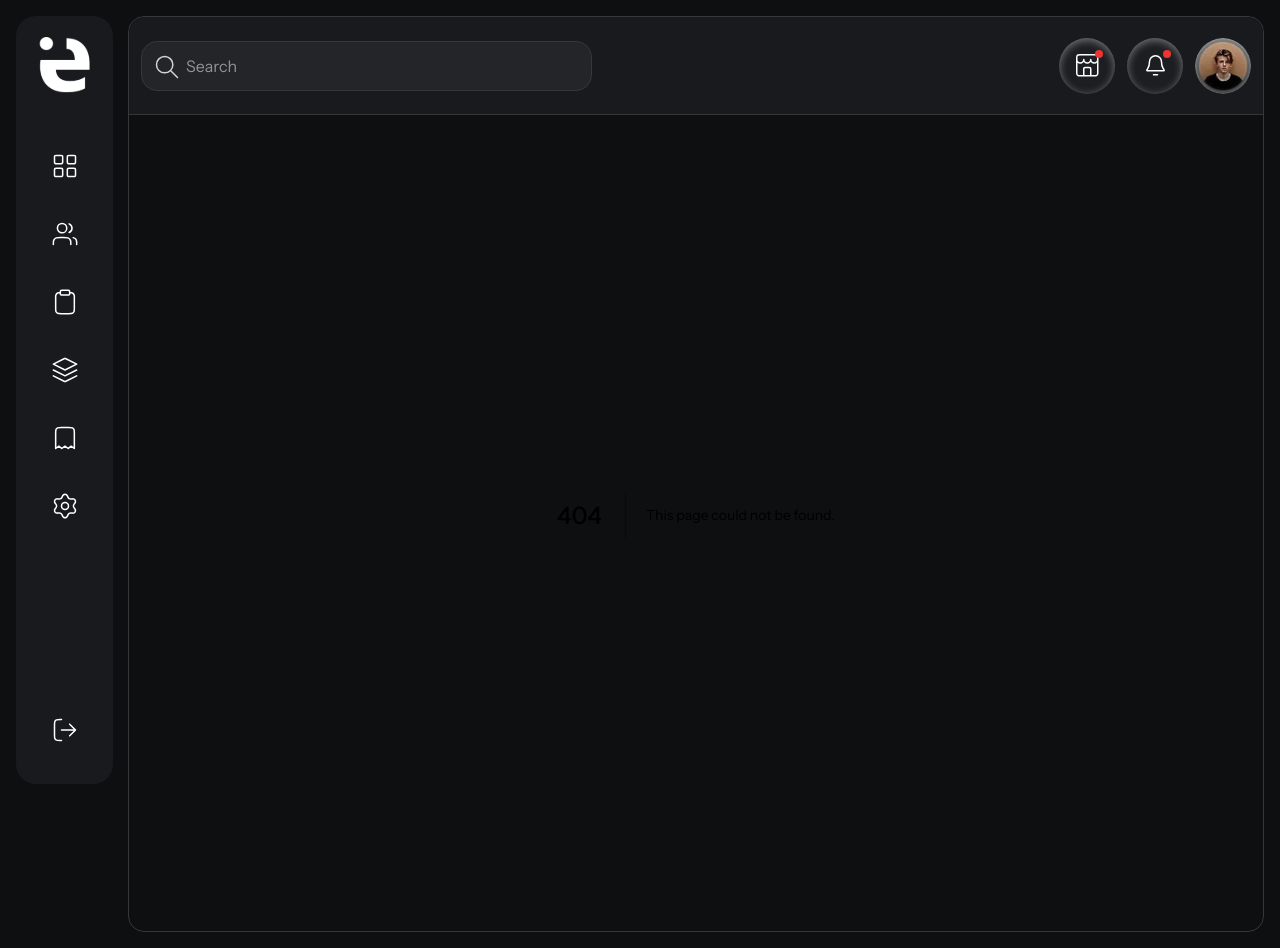
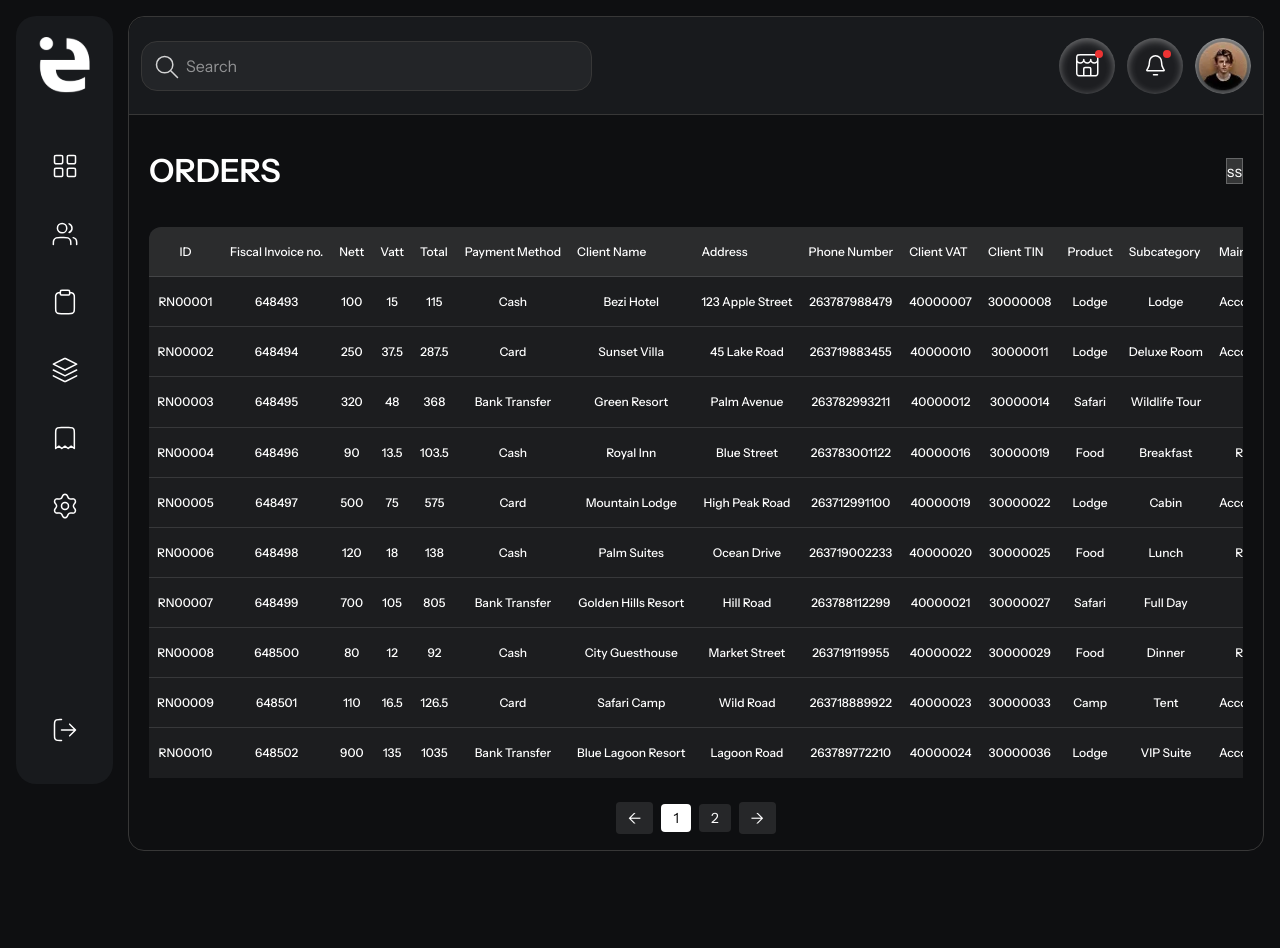
Before and after one commit to abdul-lahdev/post-System, a Next.js app: page /admin/order in a window 1280 px wide. Before the commit this address had no page. After the commit the page ends 867 px from the top, so only its background shows below. Built offline with nearby package versions, Linux system fonts and the light colour scheme.

Commit message:
Order:Page

```diff
--- /dev/null
+++ b/src/app/admin/order/page.jsx
@@ -0,0 +1,172 @@
+'use client'
+import { useState } from "react"
+import * as React from "react"
+import { Calendar } from "@/components/ui/calendar"
+import {
+    Popover,
+    PopoverContent,
+    PopoverTrigger,
+} from "@/components/ui/popover"
+import RevenueChart from "@/app/component/dashboard/revenue-chart"
+
+import {
+    Table,
+    TableBody,
+    TableHead,
+    TableHeader,
+    TableRow,
+    TableCell
+} from "@/components/ui/table"
+
+import {orderData} from "@/app/constants/data"
+
+export default function Page(){
+
+    const [objData,setObjData]=useState(orderData)
+
+    // ---------------- Pagination State ----------------
+    const [currentPage, setCurrentPage] = useState(1);
+    const itemsPerPage = 10;
+
+    const totalPages = Math.ceil(objData.length / itemsPerPage);
+
+    const indexOfLastItem = currentPage * itemsPerPage;
+    const indexOfFirstItem = indexOfLastItem - itemsPerPage;
+
+    const currentItems = objData.slice(indexOfFirstItem, indexOfLastItem);
+
+    // ------------ Pagination page number logic with dots ------------
+    const getPageNumbers = () => {
+        const pages = [];
+
+        if (totalPages <= 7) {
+            for (let i = 1; i <= totalPages; i++) pages.push(i);
+        } else {
+            pages.push(1);
+            pages.push(2);
+
+            if (currentPage > 4) pages.push("...");
+
+            const start = Math.max(3, currentPage - 1);
+            const end = Math.min(totalPages - 2, currentPage + 1);
+
+            for (let i = start; i <= end; i++) pages.push(i);
+
+            if (currentPage < totalPages - 3) pages.push("...");
+
+            pages.push(totalPages - 1);
+            pages.push(totalPages);
+        }
+
+        return pages;
+    };
+
+
+    return(
+        <>
+        <div className="text-white px-5 pt-8">
+
+            <div className="flex items-center justify-between">
+                <h1 className="text-[32px] font-semibold uppercase">Orders</h1>
+                <button className="bg-[#FFFFFF29] border border-[#FFFFFF3D] ">ss</button>
+            </div>
+
+            <Table className='mt-8'>
+                <TableHeader>
+                    <TableRow className='bg-[#FFFFFF1F] border-b border-[#FFFFFF1F] hover:bg-[#FFFFFF1F]'>
+                        <TableHead className="text-white font-medium text-[12px] rounded-tl-[12px] py-4 text-center">ID</TableHead>
+                        <TableHead className="text-white text-[12px]">Fiscal Invoice no.</TableHead>
+                        <TableHead className="text-white text-[12px]">Nett</TableHead>
+                        <TableHead className="text-white text-[12px]">Vatt</TableHead>
+                        <TableHead className="text-white text-[12px]">Total</TableHead>
+                        <TableHead className="text-white text-[12px]">Payment Method</TableHead>
+                        <TableHead className="text-white text-[12px]">Client Name</TableHead>
+                        <TableHead className="text-white text-[12px]">Address</TableHead>
+                        <TableHead className="text-white text-[12px]">Phone Number</TableHead>
+                        <TableHead className="text-white text-[12px]">Client VAT</TableHead>
+                        <TableHead className="text-white text-[12px]">Client TIN</TableHead>
+                        <TableHead className="text-white text-[12px]">Product</TableHead>
+                        <TableHead className="text-white text-[12px]">Subcategory</TableHead>
+                        <TableHead className="text-white text-[12px]">Main Category</TableHead>
+                        <TableHead className="text-white text-[12px]">Unit number</TableHead>
+                        <TableHead className="text-white text-[12px]">Unit Type</TableHead>
+                        <TableHead className="text-white text-[12px]">Date of travel</TableHead>
+                        <TableHead className="text-white text-[12px]">Date of payment</TableHead>
+                        <TableHead className="text-white text-[12px]">Client Type</TableHead>
+                        <TableHead className="text-white text-[12px]">Notes</TableHead>
+                        <TableHead className="text-white text-[12px]">Payment Status</TableHead>
+                        <TableHead className="text-white font-medium text-[12px] rounded-tr-[12px] py-4 "></TableHead>
+                    </TableRow>
+                </TableHeader>
+
+                <TableBody>
+                    {currentItems.map((item) => (
+                        <TableRow key={item.id} className='bg-[#FFFFFF0F] border-t border-[#FFFFFF1F] hover:bg-[#f5f5f536]'>
+                            <TableCell className='text-white text-[12px] font-medium py-4 text-center'>{item.id}</TableCell>
+                            <TableCell className='text-white text-[12px] font-medium py-4 text-center'>{item.fiscVoice}</TableCell>
+                            <TableCell className='text-white text-[12px] font-medium py-4 text-center'>{item.net}</TableCell>
+                            <TableCell className='text-white text-[12px] font-medium py-4 text-center'>{item.vat}</TableCell>
+                            <TableCell className='text-white text-[12px] font-medium py-4 text-center'>{item.total}</TableCell>
+                            <TableCell className='text-white text-[12px] font-medium py-4 text-center'>{item.paymentMethod}</TableCell>
+                            <TableCell className='text-white text-[12px] font-medium py-4 text-center'>{item.clientName}</TableCell>
+                            <TableCell className='text-white text-[12px] font-medium py-4 text-center'>{item.address}</TableCell>
+                            <TableCell className='text-white text-[12px] font-medium py-4 text-center'>{item.phone}</TableCell>
+                            <TableCell className='text-white text-[12px] font-medium py-4 text-center'>{item.clientVat}</TableCell>
+                            <TableCell className='text-white text-[12px] font-medium py-4 text-center'>{item.clientTIN}</TableCell>
+                            <TableCell className='text-white text-[12px] font-medium py-4 text-center'>{item.product}</TableCell>
+                            <TableCell className='text-white text-[12px] font-medium py-4 text-center'>{item.subCat}</TableCell>
+                            <TableCell className='text-white text-[12px] font-medium py-4 text-center'>{item.mainCat}</TableCell>
+                            <TableCell className='text-white text-[12px] font-medium py-4 text-center'>{item.unitNo}</TableCell>
+                            <TableCell className='text-white text-[12px] font-medium py-4 text-center'>{item.unitType}</TableCell>
+                            <TableCell className='text-white text-[12px] font-medium py-4 text-center'>{item.dateTravel}</TableCell>
+                            <TableCell className='text-white text-[12px] font-medium py-4 text-center'>{item.datePayment}</TableCell>
+                            <TableCell className='text-white text-[12px] font-medium py-4 text-center'>{item.clientType}</TableCell>
+                            <TableCell className='text-white text-[12px] font-medium py-4 text-center'>{item.Notes}</TableCell>
+                            <TableCell className='text-white text-[12px] font-medium py-4 text-center'>{item.PaymentStatus}</TableCell>
+                            <TableCell className='text-white text-[12px] font-medium py-4 text-center'>ss</TableCell>
+                        </TableRow>
+                    ))}
+                </TableBody>
+            </Table>
+
+            {/* ---------------- Pagination UI ---------------- */}
+            <div className="flex justify-center items-center gap-2 mt-6">
+
+                {/* Left Arrow */}
+                <button
+                    onClick={() => currentPage > 1 && setCurrentPage(currentPage - 1)}
+                    className="px-3 py-1 text-white bg-white/10 rounded hover:bg-white/20"
+                >
+                    ←
+                </button>
+
+                {/* Page Numbers */}
+                {getPageNumbers().map((page, idx) => (
+                    <button
+                        key={idx}
+                        onClick={() => page !== "..." && setCurrentPage(page)}
+                        disabled={page === "..."}
+                        className={`
+                            px-3 py-1 rounded text-sm
+                            ${page === currentPage ? "bg-white text-black" : "bg-white/10 text-white"}
+                            ${page === "..." ? "cursor-default" : "hover:bg-white/20"}
+                        `}
+                    >
+                        {page}
+                    </button>
+                ))}
+
+                {/* Right Arrow */}
+                <button
+                    onClick={() => currentPage < totalPages && setCurrentPage(currentPage + 1)}
+                    className="px-3 py-1 text-white bg-white/10 rounded hover:bg-white/20"
+                >
+                    →
+                </button>
+
+            </div>
+
+        </div>
+        </>
+    )
+}
--- a/src/app/component/layout/left-bar.jsx
+++ b/src/app/component/layout/left-bar.jsx
@@ -13,7 +13,7 @@ export default function LeftBar() {
 
     const menuItems = [
         {
-            href: '/', icon: <svg width="28" height="28" viewBox="0 0 28 28" fill="none" xmlns="http://www.w3.org/2000/svg">
+            href: '/admin/dashboard', icon: <svg width="28" height="28" viewBox="0 0 28 28" fill="none" xmlns="http://www.w3.org/2000/svg">
                 <path d="M9.8 3.5H5.36667C4.71327 3.5 4.38657 3.5 4.13701 3.62716C3.91749 3.73901 3.73901 3.91749 3.62716 4.13701C3.5 4.38657 3.5 4.71327 3.5 5.36667V9.8C3.5 10.4534 3.5 10.7801 3.62716 11.0297C3.73901 11.2492 3.91749 11.4277 4.13701 11.5395C4.38657 11.6667 4.71327 11.6667 5.36667 11.6667H9.8C10.4534 11.6667 10.7801 11.6667 11.0297 11.5395C11.2492 11.4277 11.4277 11.2492 11.5395 11.0297C11.6667 10.7801 11.6667 10.4534 11.6667 9.8V5.36667C11.6667 4.71327 11.6667 4.38657 11.5395 4.13701C11.4277 3.91749 11.2492 3.73901 11.0297 3.62716C10.7801 3.5 10.4534 3.5 9.8 3.5Z" stroke="white" strokeWidth="1.5" strokeLinecap="round" strokeLinejoin="round" />
                 <path d="M22.6333 3.5H18.2C17.5466 3.5 17.2199 3.5 16.9703 3.62716C16.7508 3.73901 16.5723 3.91749 16.4605 4.13701C16.3333 4.38657 16.3333 4.71327 16.3333 5.36667V9.8C16.3333 10.4534 16.3333 10.7801 16.4605 11.0297C16.5723 11.2492 16.7508 11.4277 16.9703 11.5395C17.2199 11.6667 17.5466 11.6667 18.2 11.6667H22.6333C23.2867 11.6667 23.6134 11.6667 23.863 11.5395C24.0825 11.4277 24.261 11.2492 24.3728 11.0297C24.5 10.7801 24.5 10.4534 24.5 9.8V5.36667C24.5 4.71327 24.5 4.38657 24.3728 4.13701C24.261 3.91749 24.0825 3.73901 23.863 3.62716C23.6134 3.5 23.2867 3.5 22.6333 3.5Z" stroke="white" strokeWidth="1.5" strokeLinecap="round" strokeLinejoin="round" />
                 <path d="M22.6333 16.3333H18.2C17.5466 16.3333 17.2199 16.3333 16.9703 16.4605C16.7508 16.5723 16.5723 16.7508 16.4605 16.9703C16.3333 17.2199 16.3333 17.5466 16.3333 18.2V22.6333C16.3333 23.2867 16.3333 23.6134 16.4605 23.863C16.5723 24.0825 16.7508 24.261 16.9703 24.3728C17.2199 24.5 17.5466 24.5 18.2 24.5H22.6333C23.2867 24.5 23.6134 24.5 23.863 24.3728C24.0825 24.261 24.261 24.0825 24.3728 23.863C24.5 23.6134 24.5 23.2867 24.5 22.6333V18.2C24.5 17.5466 24.5 17.2199 24.3728 16.9703C24.261 16.7508 24.0825 16.5723 23.863 16.4605C23.6134 16.3333 23.2867 16.3333 22.6333 16.3333Z" stroke="white" strokeWidth="1.5" strokeLinecap="round" strokeLinejoin="round" />
@@ -25,7 +25,7 @@ export default function LeftBar() {
             , tooltip: 'Library'
         },
         {
-            href: '/projects', icon: <svg width="28" height="28" viewBox="0 0 28 28" fill="none" xmlns="http://www.w3.org/2000/svg"> <path d="M18.6667 4.66659C19.7516 4.66659 20.2941 4.66659 20.7392 4.78584C21.947 5.10948 22.8904 6.0529 23.2141 7.26072C23.3333 7.7058 23.3333 8.24829 23.3333 9.33325V20.0666C23.3333 22.0268 23.3333 23.0069 22.9519 23.7556C22.6163 24.4141 22.0809 24.9495 21.4223 25.2851C20.6736 25.6666 19.6935 25.6666 17.7333 25.6666H10.2667C8.30649 25.6666 7.3264 25.6666 6.57771 25.2851C5.91914 24.9495 5.38371 24.4141 5.04815 23.7556C4.66667 23.0069 4.66667 22.0268 4.66667 20.0666V9.33325C4.66667 8.24829 4.66667 7.7058 4.78593 7.26072C5.10957 6.0529 6.05298 5.10948 7.26081 4.78584C7.70589 4.66659 8.24837 4.66659 9.33334 4.66659M11.2 6.99992H16.8C17.4534 6.99992 17.7801 6.99992 18.0297 6.87276C18.2492 6.76091 18.4277 6.58243 18.5395 6.36291C18.6667 6.11334 18.6667 5.78665 18.6667 5.13325V4.19992C18.6667 3.54652 18.6667 3.21983 18.5395 2.97026C18.4277 2.75074 18.2492 2.57226 18.0297 2.46041C17.7801 2.33325 17.4534 2.33325 16.8 2.33325H11.2C10.5466 2.33325 10.2199 2.33325 9.97035 2.46041C9.75083 2.57226 9.57235 2.75074 9.4605 2.97026C9.33334 3.21983 9.33334 3.54652 9.33334 4.19992V5.13325C9.33334 5.78665 9.33334 6.11334 9.4605 6.36291C9.57235 6.58243 9.75083 6.76091 9.97035 6.87276C10.2199 6.99992 10.5466 6.99992 11.2 6.99992Z" stroke="white" strokeWidth="1.5" strokeLinecap="round" strokeLinejoin="round" /> </svg>
+            href: '/admin/order', icon: <svg width="28" height="28" viewBox="0 0 28 28" fill="none" xmlns="http://www.w3.org/2000/svg"> <path d="M18.6667 4.66659C19.7516 4.66659 20.2941 4.66659 20.7392 4.78584C21.947 5.10948 22.8904 6.0529 23.2141 7.26072C23.3333 7.7058 23.3333 8.24829 23.3333 9.33325V20.0666C23.3333 22.0268 23.3333 23.0069 22.9519 23.7556C22.6163 24.4141 22.0809 24.9495 21.4223 25.2851C20.6736 25.6666 19.6935 25.6666 17.7333 25.6666H10.2667C8.30649 25.6666 7.3264 25.6666 6.57771 25.2851C5.91914 24.9495 5.38371 24.4141 5.04815 23.7556C4.66667 23.0069 4.66667 22.0268 4.66667 20.0666V9.33325C4.66667 8.24829 4.66667 7.7058 4.78593 7.26072C5.10957 6.0529 6.05298 5.10948 7.26081 4.78584C7.70589 4.66659 8.24837 4.66659 9.33334 4.66659M11.2 6.99992H16.8C17.4534 6.99992 17.7801 6.99992 18.0297 6.87276C18.2492 6.76091 18.4277 6.58243 18.5395 6.36291C18.6667 6.11334 18.6667 5.78665 18.6667 5.13325V4.19992C18.6667 3.54652 18.6667 3.21983 18.5395 2.97026C18.4277 2.75074 18.2492 2.57226 18.0297 2.46041C17.7801 2.33325 17.4534 2.33325 16.8 2.33325H11.2C10.5466 2.33325 10.2199 2.33325 9.97035 2.46041C9.75083 2.57226 9.57235 2.75074 9.4605 2.97026C9.33334 3.21983 9.33334 3.54652 9.33334 4.19992V5.13325C9.33334 5.78665 9.33334 6.11334 9.4605 6.36291C9.57235 6.58243 9.75083 6.76091 9.97035 6.87276C10.2199 6.99992 10.5466 6.99992 11.2 6.99992Z" stroke="white" strokeWidth="1.5" strokeLinecap="round" strokeLinejoin="round" /> </svg>
             , tooltip: 'Orders'
         },
         {
```
